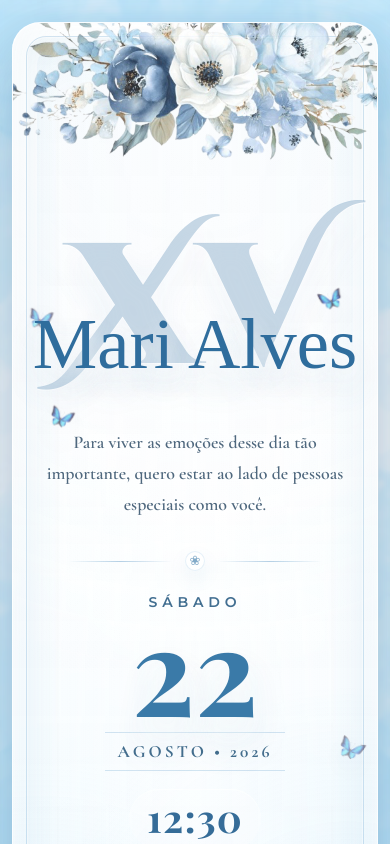
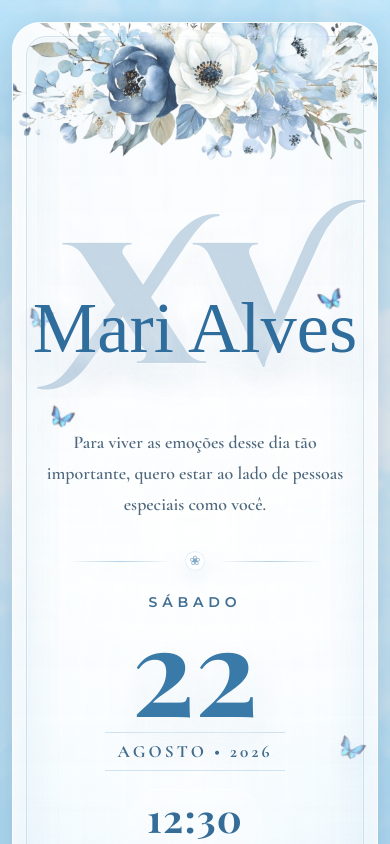
Before and after one commit to luizsouza7/convite-interativo, a React (Vite) app: page / in a window 390 px wide. Shown: the top 844 px of the page. Built offline with nearby package versions, Linux system fonts and the light colour scheme; a web font is replaced by a local one.

Commit message:
style(hero): ajusta alinhamento do nome sobre o monograma XV

```diff
--- a/src/components/Hero/Hero.module.scss
+++ b/src/components/Hero/Hero.module.scss
@@ -49,7 +49,7 @@
   position: relative;
   z-index: 2;
   max-width: 100%;
-  margin: clamp(28px, 4.2vw, 48px) 0 0;
+  margin: clamp(8px, 2vw, 24px) 0 0;
   font-family: "Imperial Script", cursive;
   font-size: clamp(82px, 14.5vw, 140px);
   font-weight: 400;
@@ -127,7 +127,7 @@
 
   .hero h1 {
     font-size: clamp(68px, 18.6vw, 79px);
-    margin-top: clamp(42px, 13vw, 56px);
+    margin-top: clamp(12px, 4.8vw, 22px);
   }
 
   .monogram {
```
